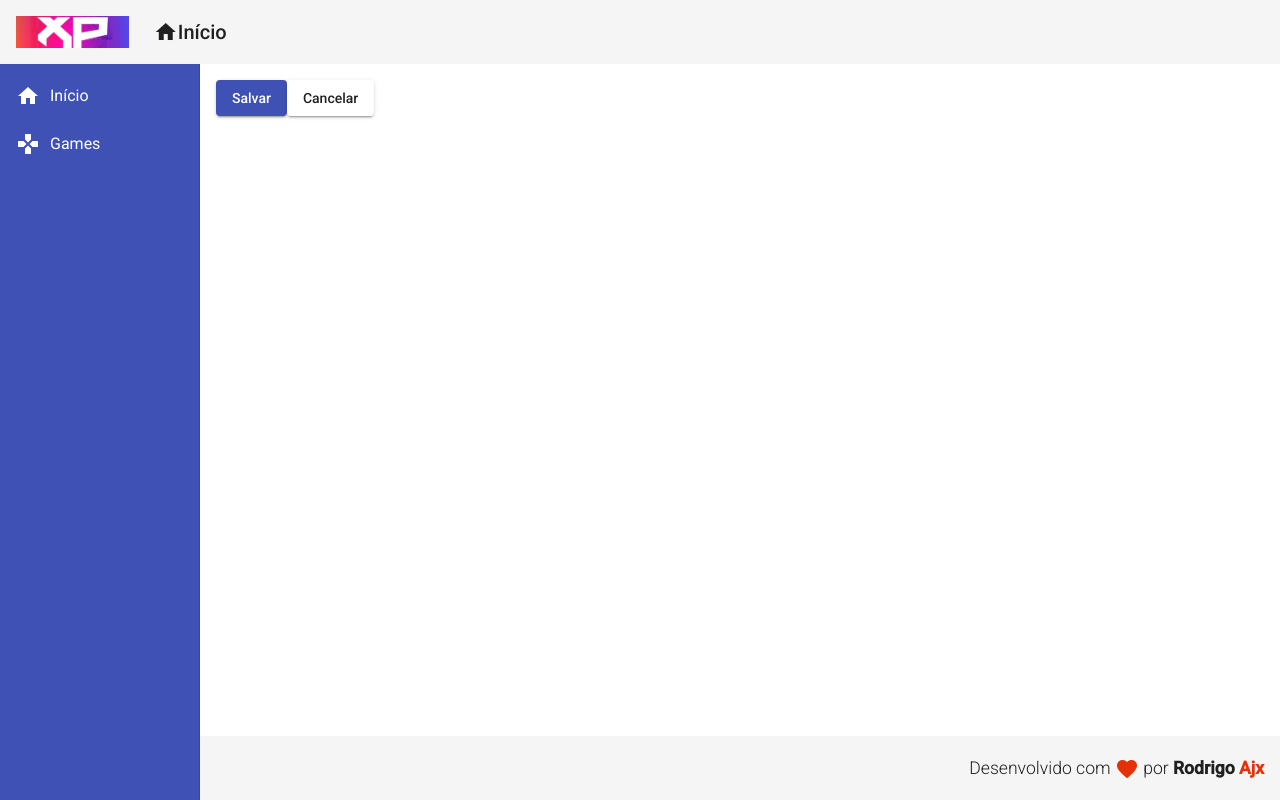
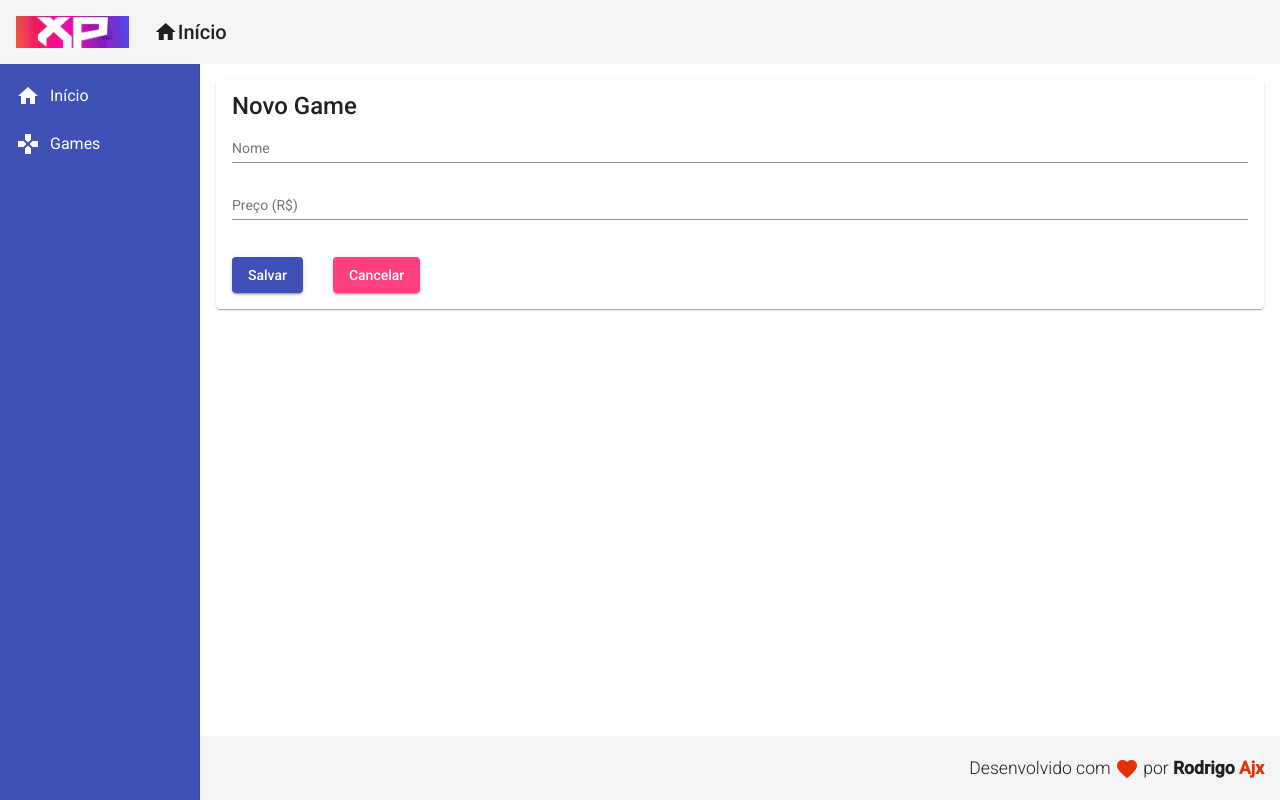
Before and after one commit to rodrigo-92-srb/GamesEXP, an Angular app in the folder frontend/: page /games/create in a window 1280 px wide. Built offline with nearby package versions, Linux system fonts and the light colour scheme.

Commit message:
New Game Form

```diff
--- a/frontend/src/app/components/game/game-create/game-create.component.css
+++ b/frontend/src/app/components/game/game-create/game-create.component.css
@@ -0,0 +1,9 @@
+form{
+  display: flex;
+  flex-direction: column;
+}
+
+button{
+  margin-top: 20px;
+  margin-right: 30px;
+}
--- a/frontend/src/app/components/game/game-create/game-create.component.html
+++ b/frontend/src/app/components/game/game-create/game-create.component.html
@@ -1,7 +1,18 @@
-<button mat-raised-button (click)="createGame()" color="primary">
-  Salvar
-</button>
+<mat-card>
+  <mat-card-title> Novo Game </mat-card-title>
+  <form>
+    <mat-form-field>
+      <input matInput placeholder="Nome" [(ngModel)]="game.name" name="name">
+    </mat-form-field>
+    <mat-form-field>
+      <input matInput placeholder="Preço (R$)" [(ngModel)]="game.price" name="price">
+    </mat-form-field>
+  </form>
+  <button mat-raised-button (click)="createGame()" color="primary">
+    Salvar
+  </button>
 
-<button mat-raised-button (click)="cancel()">
-  Cancelar
-</button>
+  <button mat-raised-button (click)="cancel()" color="accent">
+    Cancelar
+  </button>
+</mat-card>
```
Also changed, not shown: frontend/src/app/app.module.ts (+7 -1 lines).
